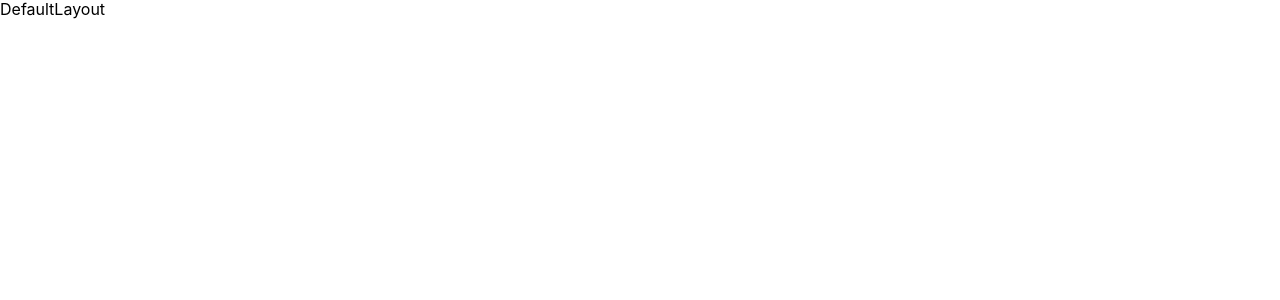
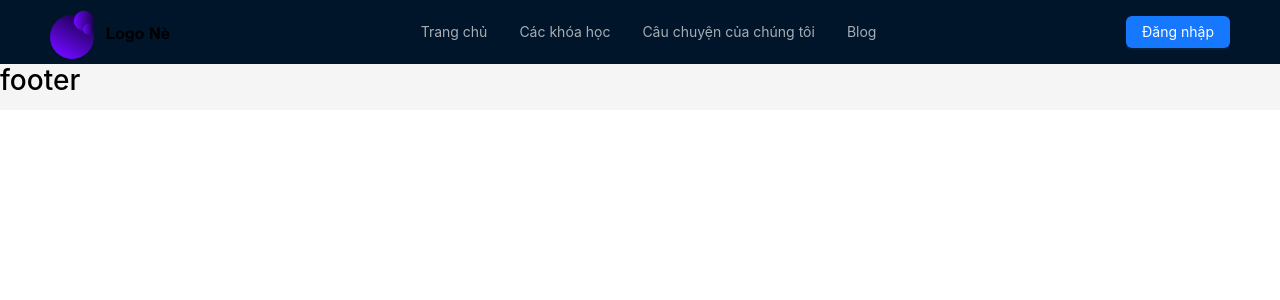
Before and after one commit to LeHaiLong3003/HaiLong, a React (Create React App) app: page / in a window 1280 px wide. Shown: the top 300 px of the page. Built offline with nearby package versions, Linux system fonts and the light colour scheme.

Commit message:
create component header

```diff
--- /dev/null
+++ b/src/components/shared/footer/index.js
@@ -0,0 +1,8 @@
+import React from 'react';
+
+import './footer.css';
+
+const FooterComponent = () => {
+  return <h1>footer</h1>;
+};
+export default FooterComponent;
--- /dev/null
+++ b/src/components/shared/header/header.css
@@ -0,0 +1,11 @@
+.header-logo {
+  float: left;
+}
+.header_menu {
+  display: flex;
+  align-items: center;
+  justify-content: space-between;
+}
+.btn-login {
+  float: right;
+}
--- a/src/components/shared/header/index.js
+++ b/src/components/shared/header/index.js
@@ -1,7 +1,36 @@
 import React from 'react';
+import { Button, Layout, Menu } from 'antd';
 
-const Header = () => {
-  return <div>Header</div>;
+import { MenuItems } from 'src/utils/enum';
+import './header.css';
+
+import Logo from '../../../assets/images/logo.svg';
+
+const { Header } = Layout;
+
+const HeaderComponent = () => {
+  return (
+    <Header>
+      <div className='header_menu'>
+        <div className='header-logo'>
+          <img src={Logo} />
+        </div>
+        <Menu
+          theme='dark'
+          mode='horizontal'
+          items={MenuItems.map((item, index) => {
+            return {
+              index,
+              label: `${item}`,
+            };
+          })}
+        />
+        <Button type='primary' className='btn-login'>
+          Đăng nhập
+        </Button>
+      </div>
+    </Header>
+  );
 };
 
-export default Header;
+export default HeaderComponent;
--- a/src/layouts/default/index.js
+++ b/src/layouts/default/index.js
@@ -1,7 +1,18 @@
+import { Layout, theme } from 'antd';
 import React from 'react';
+import FooterComponent from 'src/components/shared/footer';
+import HeaderComponent from 'src/components/shared/header';
 
 const DefaultLayout = () => {
-  return <div>DefaultLayout</div>;
+  const {
+    token: { colorBgContainer },
+  } = theme.useToken();
+  return (
+    <Layout className='auth-layout__container'>
+      <HeaderComponent />
+      <FooterComponent />
+    </Layout>
+  );
 };
 
 export default DefaultLayout;
--- a/src/utils/enum.js
+++ b/src/utils/enum.js
@@ -11,3 +11,5 @@ export const UserRoles = {
   STUDENT: 'STUDENT',
   TEACHER: 'TEACHER',
 };
+
+export const MenuItems = ['Trang chủ', 'Các khóa học', 'Câu chuyện của chúng tôi', 'Blog'];
```
Also changed, not shown: src/assets/images/logo.svg (added), src/components/shared/footer/footer.css (added).
